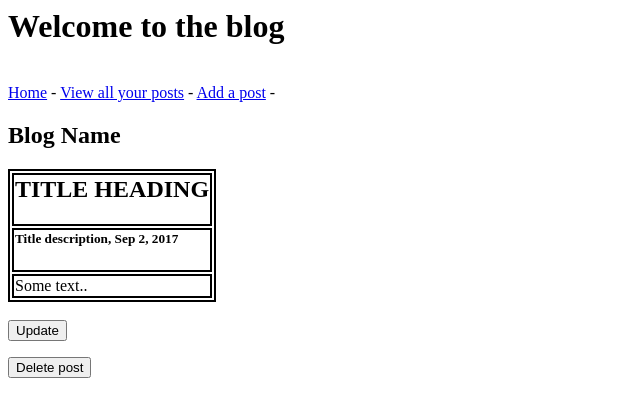
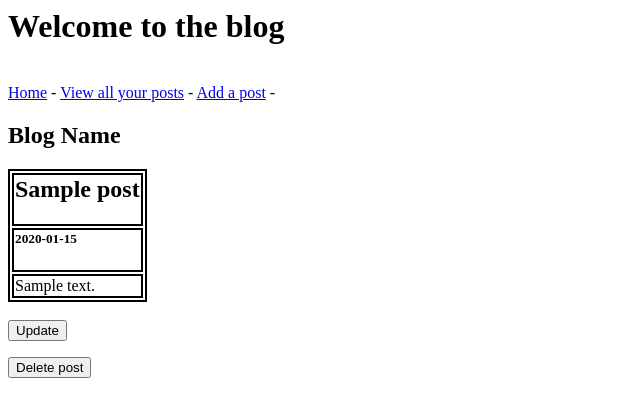
Before and after one commit to maximusdiegus/Deloitte-Bootcamp, a Flask app: page /viewpost in a window 1280 px wide. Shown: the top 417 px of the page, without its empty margins (0-640 px from the left). Run offline with Flask 2, Linux system fonts and the light colour scheme; tables that the repository leaves empty hold one stand-in row (values such as "Sample post").

Commit message:
Everything is working

```diff
--- a/Project/Blog/application/models.py
+++ b/Project/Blog/application/models.py
@@ -9,6 +9,6 @@ class User(db.Model):
 class Post(db.Model):
     id = db.Column(db.Integer, primary_key=True)
     title = db.Column(db.String(50), nullable=False)
-    titleDescription = db.Column(db.String(50), nullable=False)
+    datePosted = db.Column(db.String(50), nullable=False)
     text = db.Column(db.String(1000), nullable=False)
-    user_id = db.Column(db.Integer, db.ForeignKey('user.id'), nullable=False)
+    user_id = db.Column(db.Integer, db.ForeignKey('user.id'), nullable=True)
--- a/Project/Blog/application/routes.py
+++ b/Project/Blog/application/routes.py
@@ -16,24 +16,16 @@ def viewpost():
 @app.route('/addpost', methods=['GET','POST'])
 def addpost():
     form = AddPost()
-    allPosts = Post.query.all()
-    for post in allPosts:
-        form.post.choices.append((
-            post.id,
-            post.title,
-            post.titleDescription,
-            post.text
-        ))
     if request.method == 'POST':
         newPost = Post(
             title = form.title.data,
-            titleDescription = form.titleDescription.data,
+            datePosted = form.datePosted,
             text = form.text.data
         )
         db.session.add(newPost)
         db.session.commit()
-
-    return render_template('addpost.html')
+        return redirect(url_for('home', pid = newPost.id))
+    return render_template('addpost.html', form=form)
 
 @app.route('/updatepost/<int:pid>', methods=['GET','POST'])
 def updatepost(pid):
@@ -41,11 +33,11 @@ def updatepost(pid):
     if request.method == 'POST':
         post = Post.query.filter_by(id=pid).first()
         post.title = form.title.data
-        post.titleDescription = form.titleDescription.data
+        post.datePosted = form.datePosted
         post.text = form.text.data
         db.session.commit()
         return redirect(url_for('home'))
-    return render_template('updatepost.html', form = form)
+    return render_template('updatepost.html', form=form)
 
 @app.route('/deletepost/<int:pid>')
 def deletepost(pid):
@@ -53,3 +45,24 @@ def deletepost(pid):
     db.session.delete(post)
     db.session.commit()
     return redirect(url_for('home'))
+
+# @app.route('/updatepost', methods=['GET','POST'])
+# def updatepost():
+#     pid = 1
+#     form = UpdatePost()
+#     if request.method == 'POST':
+#         post = Post.query.filter_by(id=pid).first()
+#         post.title = form.title.data
+#         post.titleDescription = form.titleDescription.data
+#         post.text = form.text.data
+#         db.session.commit()
+#         return redirect(url_for('home'))
+#     return render_template('updatepost.html', form=form)
+
+# @app.route('/deletepost')
+# def deletepost():
+#     pid = 1
+#     post = Post.query.filter_by(id=pid).first()
+#     db.session.delete(post)
+#     db.session.commit()
+#     return redirect(url_for('home'))
--- a/Project/Blog/application/templates/viewpost.html
+++ b/Project/Blog/application/templates/viewpost.html
@@ -10,36 +10,35 @@
 <div class="header">
     <h2>Blog Name</h2>
 </div>
-
+{% for post in posts %}
 <div class="row">
     <div class="leftcolumn">
         <div class="card">
             <table>
                 <tr>
-              <th><h2>TITLE HEADING</h2></th>
+                <th><h2>{{ post.title }}</h2></th>
                 </tr>
                 <tr>
-              <td><h5>Title description, Sep 2, 2017</h5></td>
+                <td><h5>{{ post.datePosted }}</h5></td>
                 </tr>
                 <tr>
-                <td><p>Some text..</p></td>
+                    <td><p>{{ post.text }}</p></td>
                 </tr>
-
             </table>
         </div>
         <br>
   <div class="footer">
 
-    <form action="{{ url_for('updatepost') }}">
+    <form action="{{ url_for('updatepost', pid=post.id) }}">
         <input type="submit" value="Update" />
     </form>
 
-    <form action="{{ url_for('deletepost') }}">
+    <form action="{{ url_for('deletepost', pid=post.id) }}">
         <input type="submit" value="Delete post" />
     </form>
 
 
 </div>
-
+{% endfor %}
 <br>
 {% endblock body %}
```
Also changed, not shown: Project/Blog/application/templates/addpost.html (+13 -2 lines), Project/Blog/application/templates/updatepost.html (+13 -3 lines). Lines whose indentation alone changed are shown as unchanged.
